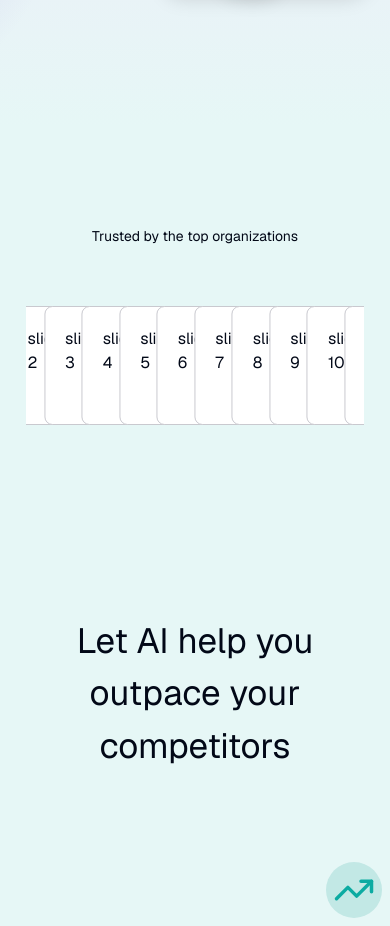
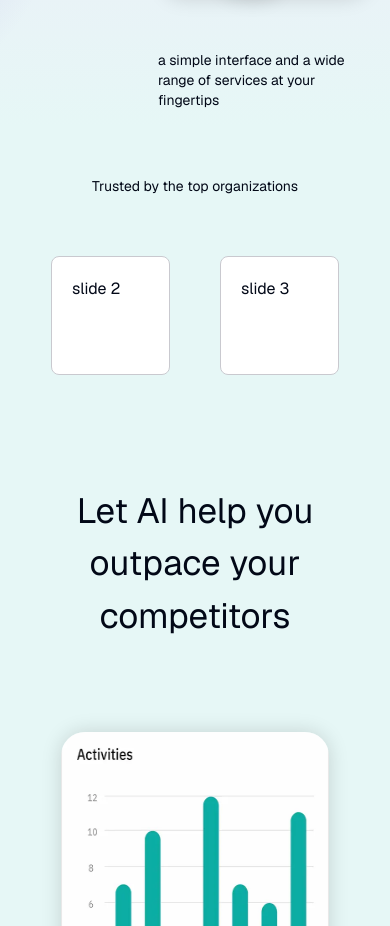
Before and after one commit to khalidumar29/nafes-ai-clone-, a Next.js app: page /home in a window 390 px wide. Shown: the part 831-1757 px from the top of the page. Built offline with nearby package versions, Linux system fonts and the light colour scheme; no server answers.

Commit message:
home page trastby is responsive

```diff
--- a/src/app/(frontend)/home/components/CompanySlider.tsx
+++ b/src/app/(frontend)/home/components/CompanySlider.tsx
@@ -16,6 +16,17 @@ const CompanySlider = () => {
         loop={true}
         speed={3000}
         modules={[Autoplay]}
+        breakpoints={{
+          320: {
+            slidesPerView: 2,
+          },
+          768: {
+            slidesPerView: 4,
+          },
+          1024: {
+            slidesPerView: 9,
+          },
+        }}
         onSlideChange={() => console.log('slide change')}
         onSwiper={(swiper) => console.log(swiper)}
       >
--- a/src/app/(frontend)/home/components/Trusted.tsx
+++ b/src/app/(frontend)/home/components/Trusted.tsx
@@ -27,21 +27,21 @@ const Trusted = () => {
   ]
   return (
     <div className="bg-[#e6f7f6] mb-[100px]">
-      <div className="container py-[100px]">
+      <div className="container sm:py-[100px] py-[50px]">
         <p className="text-sm text-center mb-[40px]">Trusted by the top organizations</p>
         <div>
           <CompanySlider />
         </div>
       </div>
-      <div className="container pt-[70px]">
+      <div className="container sm:pt-[70px] pt-[40px]">
         <div className="mb-[90px]">
           <h4 className="text-[35px] text-center">Let AI help you outpace your competitors</h4>
         </div>
         {data.map((item, index) => (
-          <div key={item.id} className="grid grid-cols-2 gap-10 mt-[28px]">
+          <div key={item.id} className="grid sm:grid-cols-2 grid-cols-1 gap-10 mt-[28px]">
             {index % 2 === 0 ? (
               <>
-                <div className="w-full flex justify-end">
+                <div className="w-full flex justify-center sm:justify-end">
                   <div className="flex w-3/4 justify-center items-center">
                     <Image
                       src={item.image}
@@ -71,7 +71,7 @@ const Trusted = () => {
                     <p className="text-[#6b7280] leading-7">{item.text}</p>
                   </div>
                 </div>
-                <div className="w-full flex ">
+                <div className="w-full flex justify-center sm:justify-start ">
                   <div className="flex w-3/4 justify-center items-center">
                     <Image
                       src={item.image}
```
Also changed, not shown: src/app/(frontend)/home/components/Hero.tsx (+1 -1 lines).
